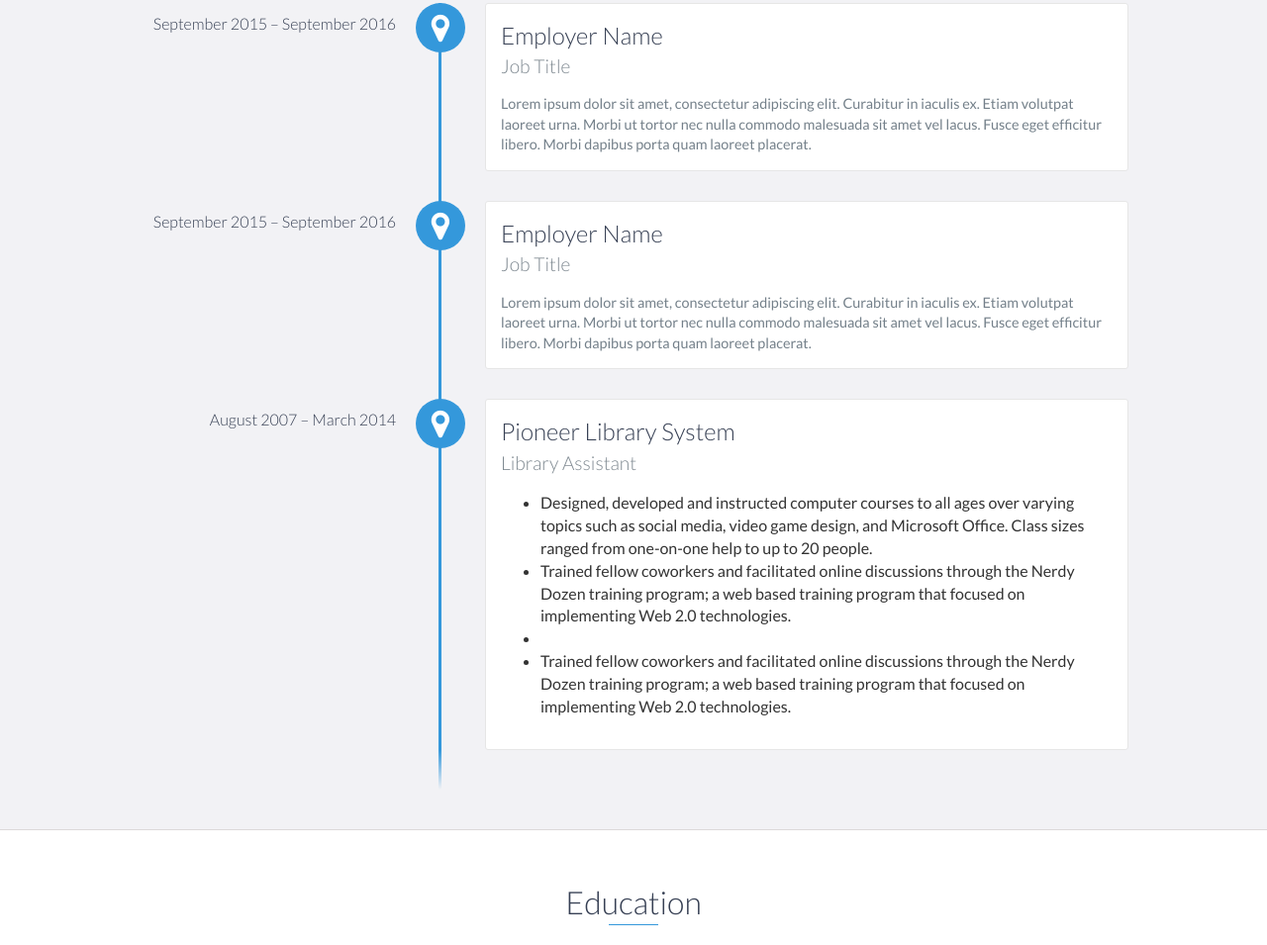
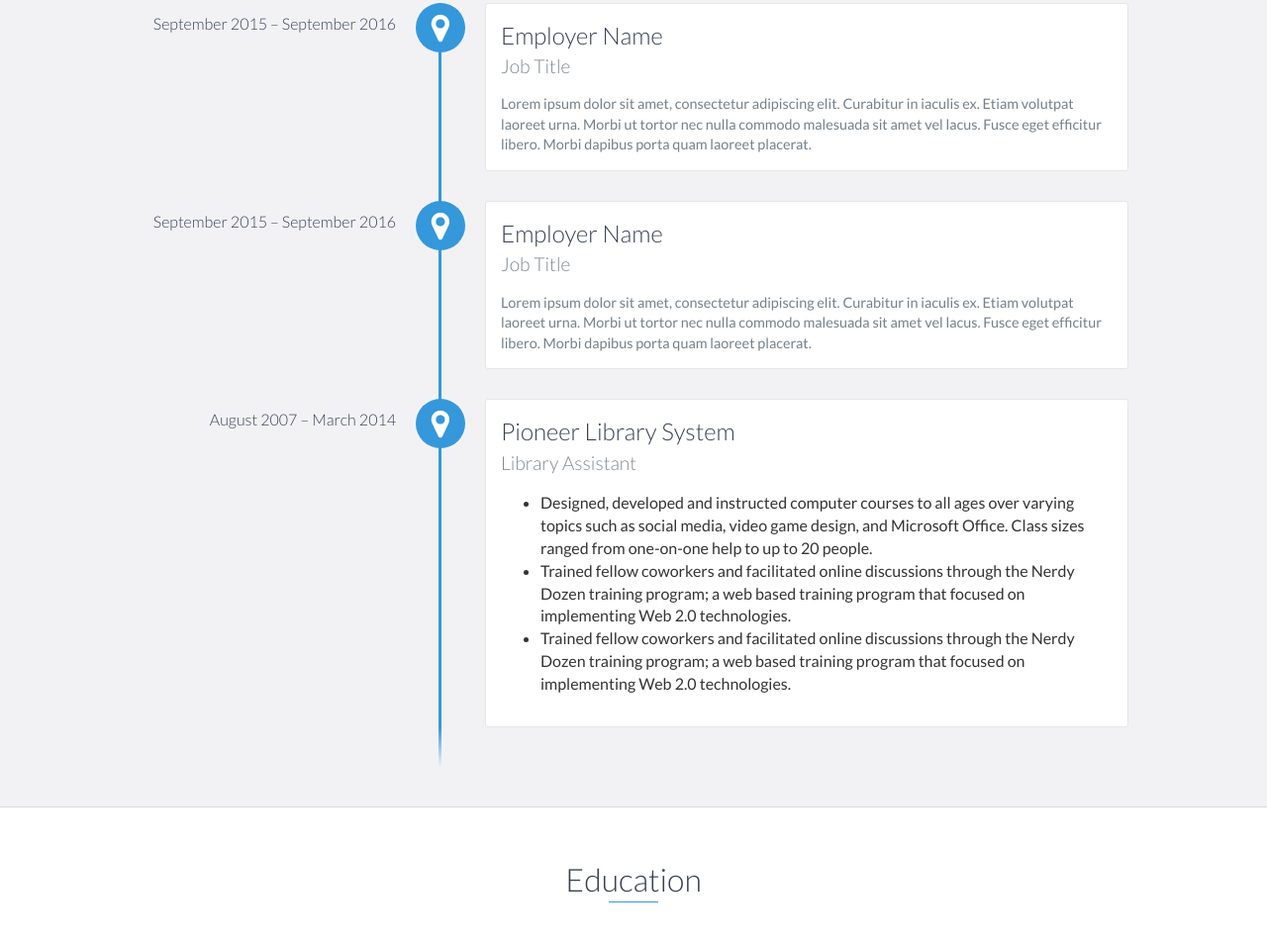
Before and after one commit to blewis90/benlewis, a website: page index.html in a window 1280 px wide. Shown: the part 1264-2219 px from the top of the page at 99% size. Drawn offline with nearby package versions, Linux system fonts and the light colour scheme.

Commit message:
Update index.html

```diff
--- a/index.html
+++ b/index.html
@@ -105,7 +105,8 @@
             <div data-date="August 2007 – March 2014">
                 <h3>Pioneer Library System</h3>
                 <h4>Library Assistant</h4>
-                   <ul>
+                   <p>
+		    <ul>
                 <li>
                     Designed, developed and instructed computer courses to all ages over varying topics such as social media, video game design, and Microsoft Office. Class sizes ranged from one-on-one help to up to 20 people.
                 </li>
@@ -113,13 +114,13 @@
                     Trained fellow coworkers and facilitated online discussions through the Nerdy Dozen training
 program; a web based training program that focused on implementing Web 2.0 technologies.
                 </li>
-		<li>
                     <li>
                     Trained fellow coworkers and facilitated online discussions through the Nerdy Dozen training
 program; a web based training program that focused on implementing Web 2.0 technologies.
                 </li>
                 </li>
             </ul>
+	</p>
             </div>
         </div>
     </div>
```
